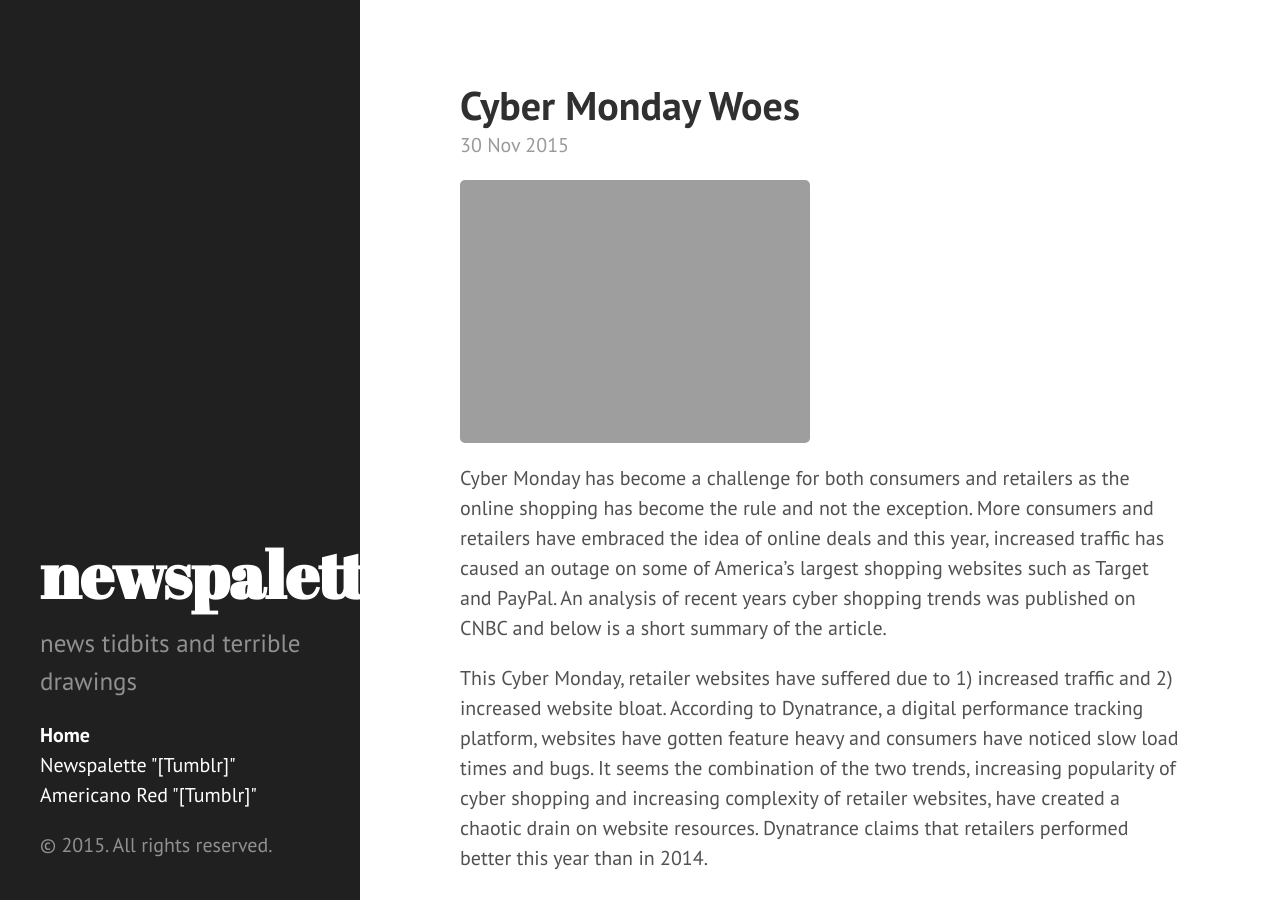
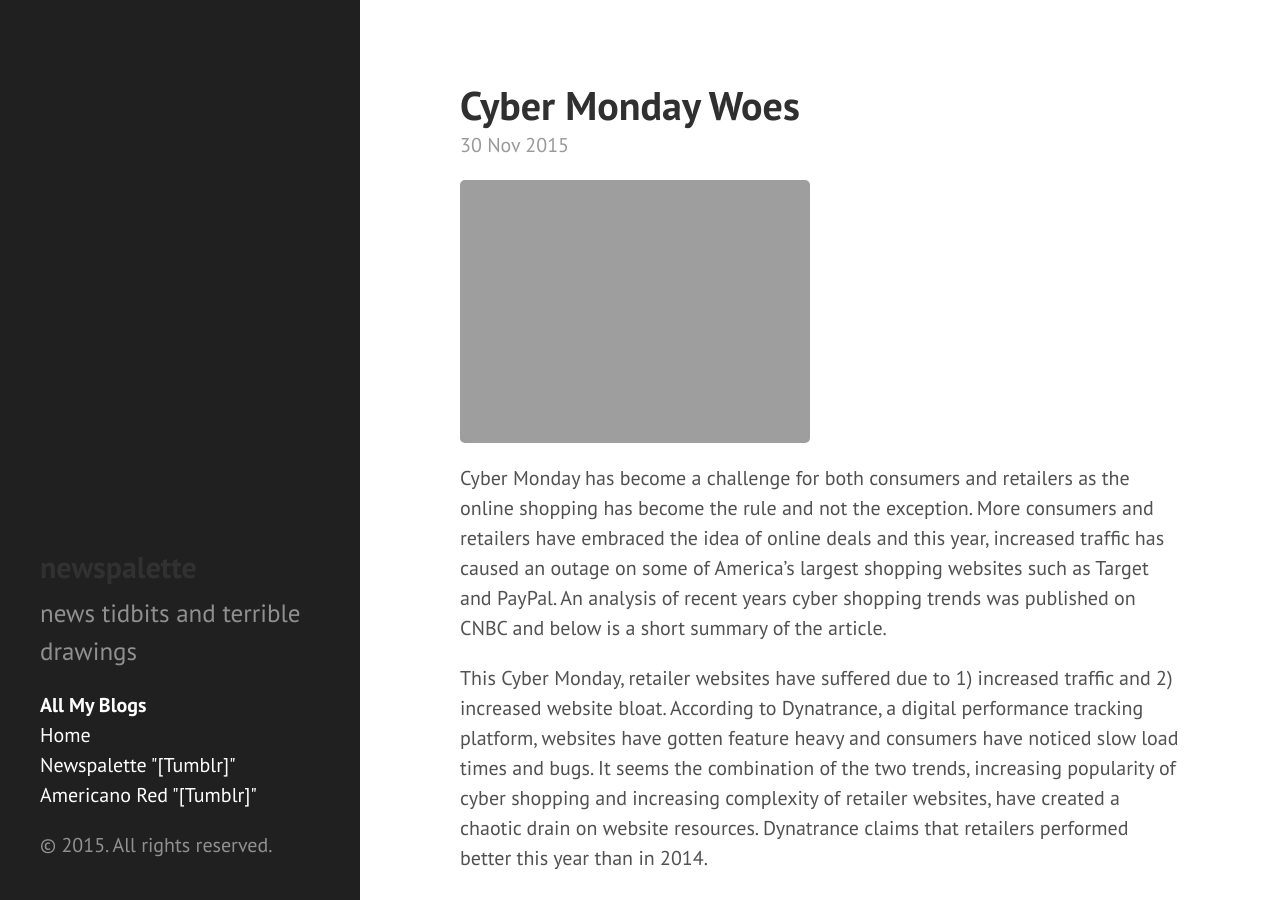
Before and after one commit to gentokozuma/newspalette, a Jekyll site: the page built from index.html, in a window 1280 px wide and 900 px high. Built offline with Jekyll 4.4.1, drawn with Linux system fonts in a browser that asks for light colours; the list of posts is cut into pages by our own code.

Commit message:
Fixed protruding heading on sidebar

```diff
--- a/_includes/sidebar.html
+++ b/_includes/sidebar.html
@@ -1,13 +1,16 @@
 <div class="sidebar">
   <div class="container sidebar-sticky">
     <div class="sidebar-about">
-      <h1>{{ site.title }}</h1>
+      <h2>{{ site.title }}</h2>
       <p class="lead">{{ site.description }}</p>
     </div>
 
     <ul class="sidebar-nav">
       <li class="sidebar-nav-item{% if page.title == "Home" %} active{% endif %}">
-        <a href="/">Home</a>
+        <a href="/">All My Blogs</a>
+      </li>
+      <li>
+        <a href="http://gentokozuma.github.io/newspalette/">Home</a>
       </li>
       <li>
         <a href="http://newspalette.tumblr.com/">Newspalette "[Tumblr]"</a>
```
